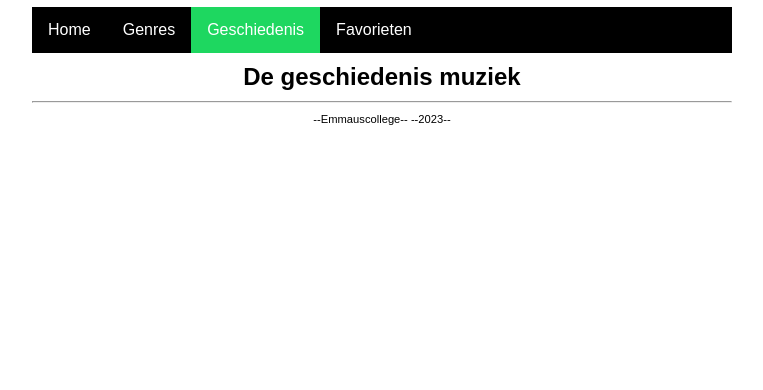
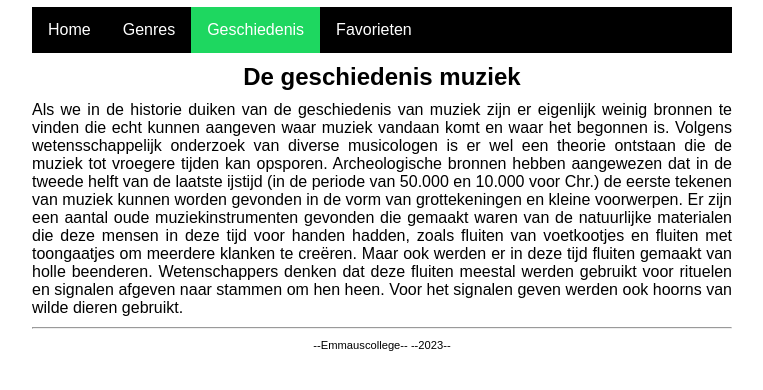
Before and after one commit to MaxH82/maxwebsite, a plain HTML site: page geschiedenis.html in a window 1280 px wide. Shown: the part 60-450 px from the top of the page, without its empty margins (258-1021 px from the left). Drawn offline with Linux system fonts and the light colour scheme.

Commit message:
les 39825

```diff
--- a/geschiedenis.html
+++ b/geschiedenis.html
@@ -45,13 +45,15 @@
     </nav>
     <h2>De geschiedenis muziek</h2>
     <main>
-
+      <p>
+        Als we in de historie duiken van de geschiedenis van muziek zijn er eigenlijk weinig bronnen te vinden die echt kunnen aangeven waar muziek vandaan komt en waar het begonnen is. Volgens wetensschappelijk onderzoek van diverse musicologen is er wel een theorie ontstaan die de muziek tot vroegere tijden kan opsporen. Archeologische bronnen hebben aangewezen dat in de tweede helft van de laatste ijstijd (in de periode van 50.000 en 10.000 voor Chr.) de eerste tekenen van muziek kunnen worden gevonden in de vorm van grottekeningen en kleine voorwerpen. Er zijn een aantal oude muziekinstrumenten gevonden die gemaakt waren van de natuurlijke materialen die deze mensen in deze tijd voor handen hadden, zoals fluiten van voetkootjes en fluiten met toongaatjes om meerdere klanken te creëren. Maar ook werden er in deze tijd fluiten gemaakt van holle beenderen. Wetenschappers denken dat deze fluiten meestal werden gebruikt voor rituelen en signalen afgeven naar stammen om hen heen. Voor het signalen geven werden ook hoorns van wilde dieren gebruikt.
+      </p>
     </main>
 
-    <footer>
-      <hr />
-      <p class="smalltext">--Emmauscollege-- --2023--</p>
-    </footer>
+      <footer>
+        <hr />
+        <p class="smalltext">--Emmauscollege-- --2023--</p>
+      </footer>
 
   </div>
 </body>
```
Also changed, not shown: genres.html (+1 -1 lines), 1 other file.
